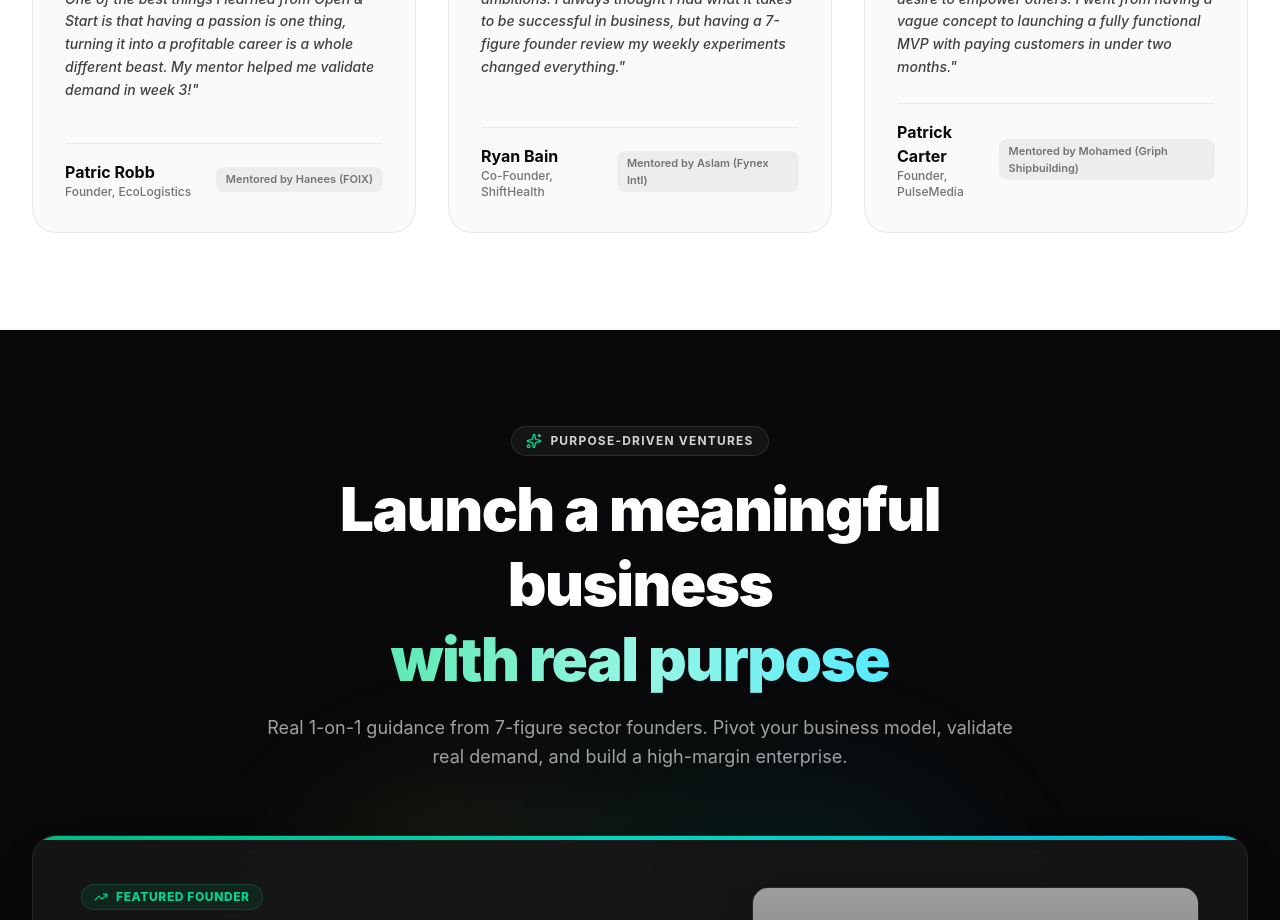
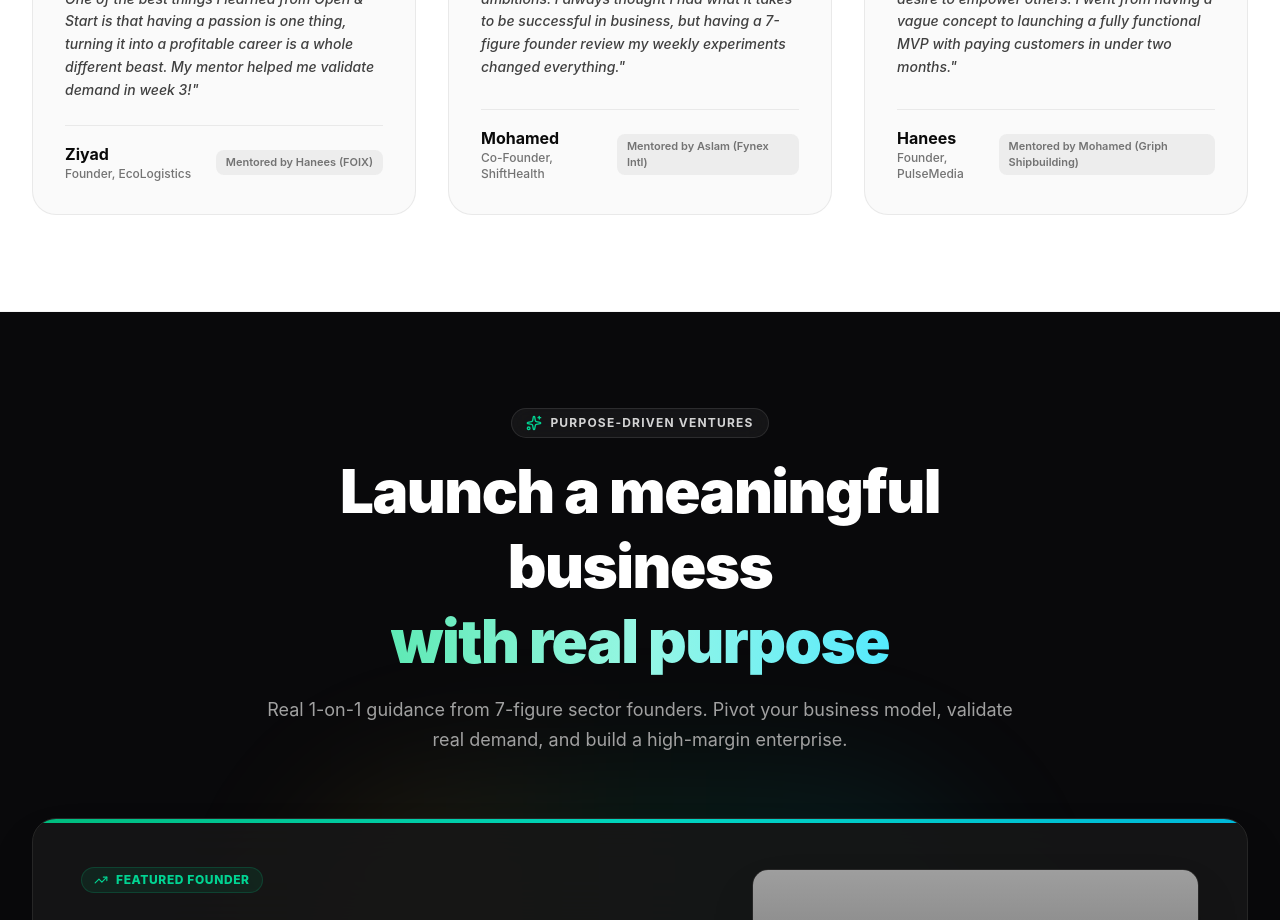
Before and after one commit to Ziyad765/OpenandStart, a React (Vite) app: page / in a window 1280 px wide. Shown: the part 5940-6860 px from the top of the page. Built offline with nearby package versions, Linux system fonts and the light colour scheme; grey boxes are pictures that could not be loaded.

Commit message:
feat: add Testimonials component to display verified founder reviews and mentorship results

```diff
--- a/src/components/Testimonials.jsx
+++ b/src/components/Testimonials.jsx
@@ -4,21 +4,21 @@ import { Star, ShieldCheck } from 'lucide-react';
 export default function Testimonials() {
   const reviews = [
     {
-      name: "Patric Robb",
+      name: "Ziyad",
       role: "Founder, EcoLogistics",
       mentorTag: "Mentored by Hanees (FOIX)",
       review: "Gratitude for the extraordinary experience. One of the best things I learned from Open & Start is that having a passion is one thing, turning it into a profitable career is a whole different beast. My mentor helped me validate demand in week 3!",
       rating: 5
     },
     {
-      name: "Ryan Bain",
+      name: "Mohamed",
       role: "Co-Founder, ShiftHealth",
       mentorTag: "Mentored by Aslam (Fynex Intl)",
       review: "Open & Start has helped me to reshape my ambitions. I always thought I had what it takes to be successful in business, but having a 7-figure founder review my weekly experiments changed everything.",
       rating: 5
     },
     {
-      name: "Patrick Carter",
+      name: "Hanees",
       role: "Founder, PulseMedia",
       mentorTag: "Mentored by Mohamed (Griph Shipbuilding)",
       review: "I was drawn in by Open & Start’s genuine desire to empower others. I went from having a vague concept to launching a fully functional MVP with paying customers in under two months.",
```
